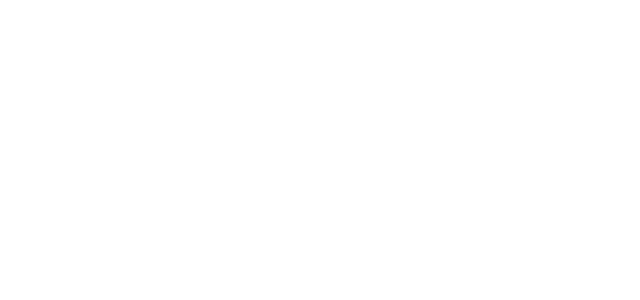
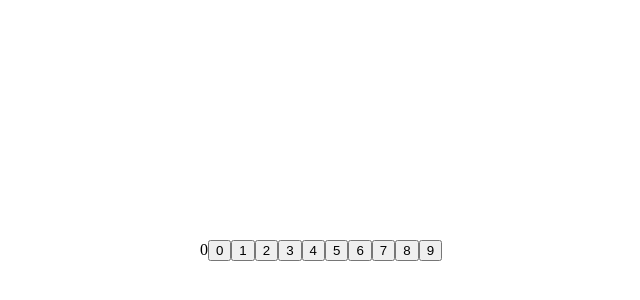
Before and after one commit to cristianomggrandi/ts-calculator, a React (Vite) app: page / in a window 1280 px wide. Shown: the part 158-458 px from the top of the page, without its empty margins (327-967 px from the left). Built offline with nearby package versions, Linux system fonts and the light colour scheme.

Commit message:
Criar botões de número e centralizar

```diff
--- a/src/App.css
+++ b/src/App.css
@@ -1,41 +1,7 @@
-#root {
-  max-width: 1280px;
-  margin: 0 auto;
-  padding: 2rem;
-  text-align: center;
+.App {
+    display: flex;
+    width: 100vw;
+    height: 100vh;
+    justify-content: center;
+    align-items: center;
 }
-
-.logo {
-  height: 6em;
-  padding: 1.5em;
-  will-change: filter;
-}
-.logo:hover {
-  filter: drop-shadow(0 0 2em #646cffaa);
-}
-.logo.react:hover {
-  filter: drop-shadow(0 0 2em #61dafbaa);
-}
-
-@keyframes logo-spin {
-  from {
-    transform: rotate(0deg);
-  }
-  to {
-    transform: rotate(360deg);
-  }
-}
-
-@media (prefers-reduced-motion: no-preference) {
-  a:nth-of-type(2) .logo {
-    animation: logo-spin infinite 20s linear;
-  }
-}
-
-.card {
-  padding: 2em;
-}
-
-.read-the-docs {
-  color: #888;
-}
--- a/src/App.tsx
+++ b/src/App.tsx
@@ -1,13 +1,18 @@
-import { useState } from 'react'
-import reactLogo from './assets/react.svg'
+import React, { useState } from 'react'
 import './App.css'
+import { CalculatorContextProvider } from './contexts/CalculadoraContext'
+import Display from './components/Display'
+import Keyboard from './components/Keyboard'
 
 function App() {
-  return (
-    <div className="App">
-
-    </div>
-  )
+    return (
+        <div className="App">
+            <CalculatorContextProvider>
+                <Display />
+                <Keyboard />
+            </CalculatorContextProvider>
+        </div>
+    )
 }
 
 export default App
--- /dev/null
+++ b/src/components/Display.tsx
@@ -0,0 +1,16 @@
+import React, { ReactElement, useContext } from "react"
+import CalculatorContext from "../contexts/CalculadoraContext"
+
+const Display: React.FC = (): ReactElement => {
+    const { result } = useContext(CalculatorContext)
+
+    console.log(result)
+
+    return (
+        <span>
+            <>{result}</>
+        </span>
+    )
+}
+
+export default Display
--- /dev/null
+++ b/src/components/Keyboard.tsx
@@ -0,0 +1,15 @@
+import React, { ReactElement } from "react"
+
+const Keyboard: React.FC = (): ReactElement => {
+    const numberButtons = [0, 1, 2, 3, 4, 5, 6, 7, 8, 9]
+
+    return (
+        <div>
+            {numberButtons.map((i) => (
+                <button key={i}>{i}</button>
+            ))}
+        </div>
+    )
+}
+
+export default Keyboard
--- /dev/null
+++ b/src/contexts/CalculadoraContext.tsx
@@ -0,0 +1,28 @@
+import React, { createContext, useState } from "react"
+
+const CalculatorContext = createContext(
+    {
+        result: 0,
+    }
+)
+
+export default CalculatorContext
+
+type Props = {
+    children: JSX.Element | JSX.Element[]
+}
+
+export function CalculatorContextProvider({ children }: Props) {
+    const [result, setResult] = useState(0)
+
+    const value = {
+        result,
+        setResult
+    }
+
+    return (
+        <CalculatorContext.Provider value={value}>
+            {children}
+        </CalculatorContext.Provider>
+    )
+}
```
